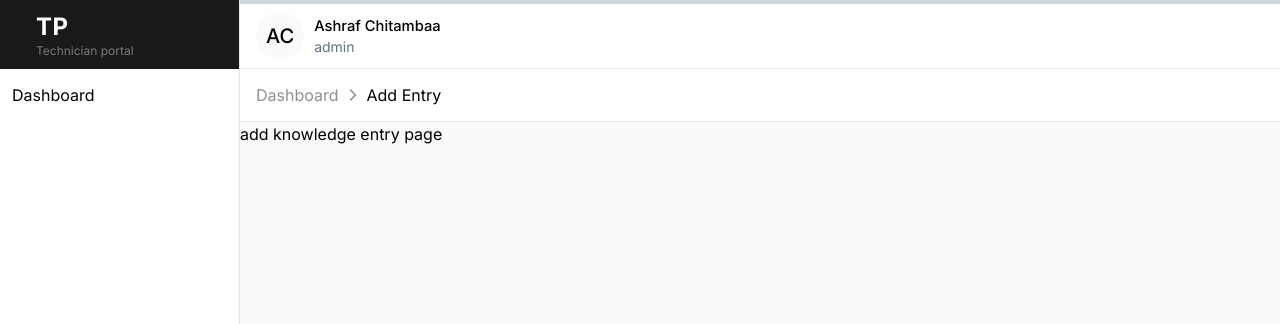
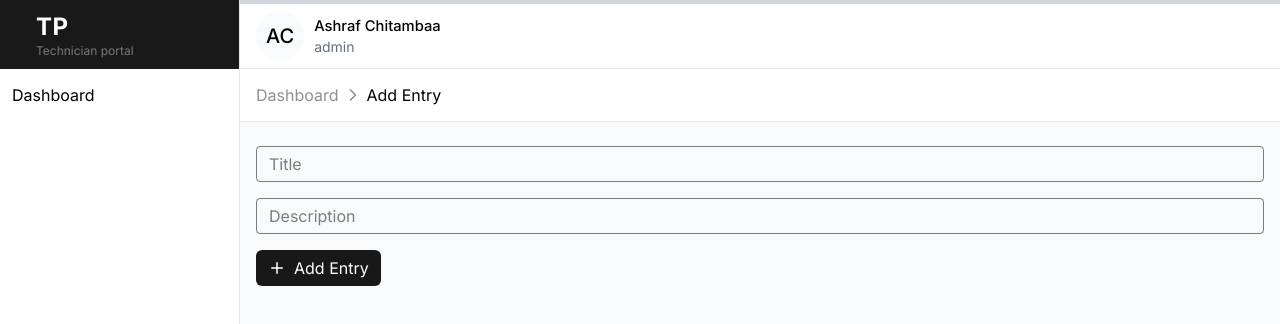
Before and after one commit to AshrafChitamba/react-frontend-assessment, a React (Vite) app: page /add-entry in a window 1280 px wide. Shown: the top 324 px of the page. Built offline with nearby package versions, Linux system fonts and the light colour scheme.

Commit message:
style - entity_form

```diff
--- /dev/null
+++ b/src/components/EntityForm.tsx
@@ -0,0 +1,51 @@
+import { useState, type ChangeEvent } from "react";
+import type { KnowledgeEntry } from "../types";
+import { TextInput } from "./TextInput";
+import { Plus } from "lucide-react";
+
+type EntityFormProps = {
+  entity?: KnowledgeEntry;
+};
+export const EntityForm = (props: EntityFormProps) => {
+  const [knowledgeEntity, setKnowledgeEntity] = useState<KnowledgeEntry>(
+    props.entity ?? {
+      id: "",
+      title: "",
+      description: "",
+      imageUrl: "",
+    }
+  );
+  const onDataChange = (event: ChangeEvent<HTMLInputElement>) => {
+    const { name, value } = event.target;
+    setKnowledgeEntity((prevState) => ({
+      ...prevState,
+      [name]: value,
+    }));
+  };
+
+  return (
+    <form className="grid px-4 py-6 gap-4">
+      <TextInput
+        type="text"
+        id="title"
+        name="title"
+        placeholder="Title"
+        value={knowledgeEntity.title}
+        onChange={onDataChange}
+      />
+      <TextInput
+        type="text"
+        id="description"
+        name="description"
+        placeholder="Description"
+        value={knowledgeEntity.description}
+        onChange={onDataChange}
+      />
+
+      <button className="inline-flex w-fit items-center justify-center bg-primary hover:bg-primary-hover h-9 rounded-md px-3 bg-black/90 text-white cursor-pointer">
+        <Plus className="sm:mr-2" size={18} />
+        <span>Add Entry</span>
+      </button>
+    </form>
+  );
+};
--- a/src/components/TextInput.tsx
+++ b/src/components/TextInput.tsx
@@ -1,4 +1,4 @@
-import type { FC } from "react";
+import type { ChangeEvent, FC } from "react";
 
 type TextInputProps = {
   type: "text" | "search";
@@ -6,7 +6,7 @@ type TextInputProps = {
   name: string;
   placeholder: string;
   value: string;
-  setValue(newValue: string): void;
+  onChange(event: ChangeEvent<HTMLInputElement>): void;
 };
 
 export const TextInput: FC<TextInputProps> = (props) => {
@@ -20,8 +20,8 @@ export const TextInput: FC<TextInputProps> = (props) => {
         placeholder={props.placeholder}
         autoCapitalize="true"
         autoComplete="true"
-        onChange={(e) => props.setValue(e.target.value)}
-        className="border border-black/50 outline-none rounded h-9 px-3 focus:border-blue-500"
+        onChange={props.onChange}
+        className="w-full border border-black/50 outline-none rounded h-9 px-3 focus:border-blue-500"
       />
     </div>
   );
--- a/src/routes/add-entry.tsx
+++ b/src/routes/add-entry.tsx
@@ -1,9 +1,14 @@
 import { createFileRoute } from "@tanstack/react-router";
+import { EntityForm } from "../components/EntityForm";
 
 const AddKnowledgeEntryPage = () => {
-  return <main>add knowledge entry page</main>;
+  return (
+    <main>
+      <EntityForm  />
+    </main>
+  );
 };
 
-export const Route = createFileRoute('/add-entry')({
+export const Route = createFileRoute("/add-entry")({
   component: AddKnowledgeEntryPage,
 });
--- a/src/routes/index.tsx
+++ b/src/routes/index.tsx
@@ -6,7 +6,7 @@ import { Plus } from "lucide-react";
 export const KnowledgeEntriesPage = () => {
   const navigate = useNavigate();
   const onEditEntry = (id: string) => {
-    navigate({ to: "/edit-entry", search: { id: new URLSearchParams(id) } });
+    navigate({ to: "/edit-entry", params: { id } });
   };
   const onDeleteEntry = (id: string) => {
     console.log({ id });
```
